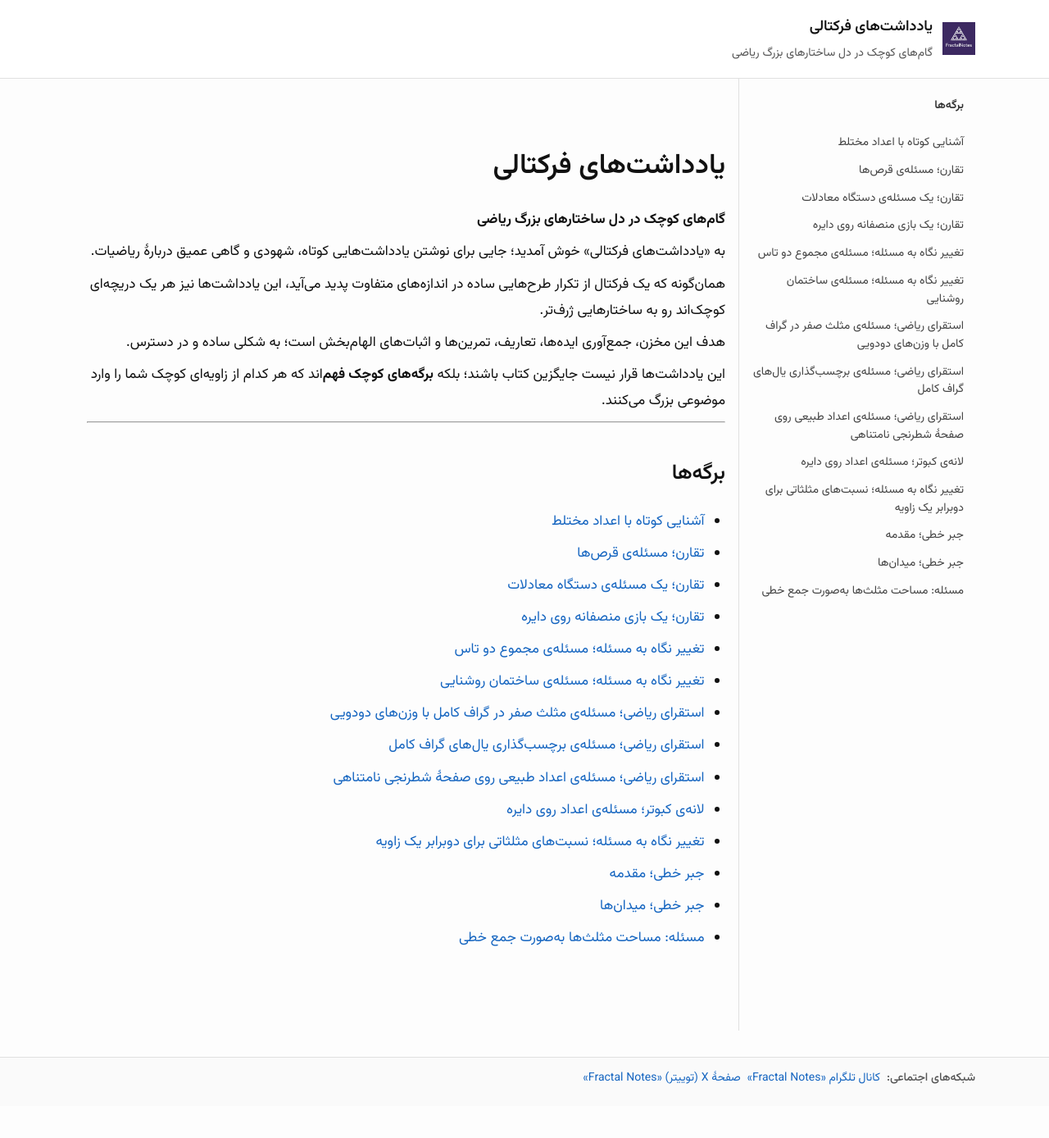
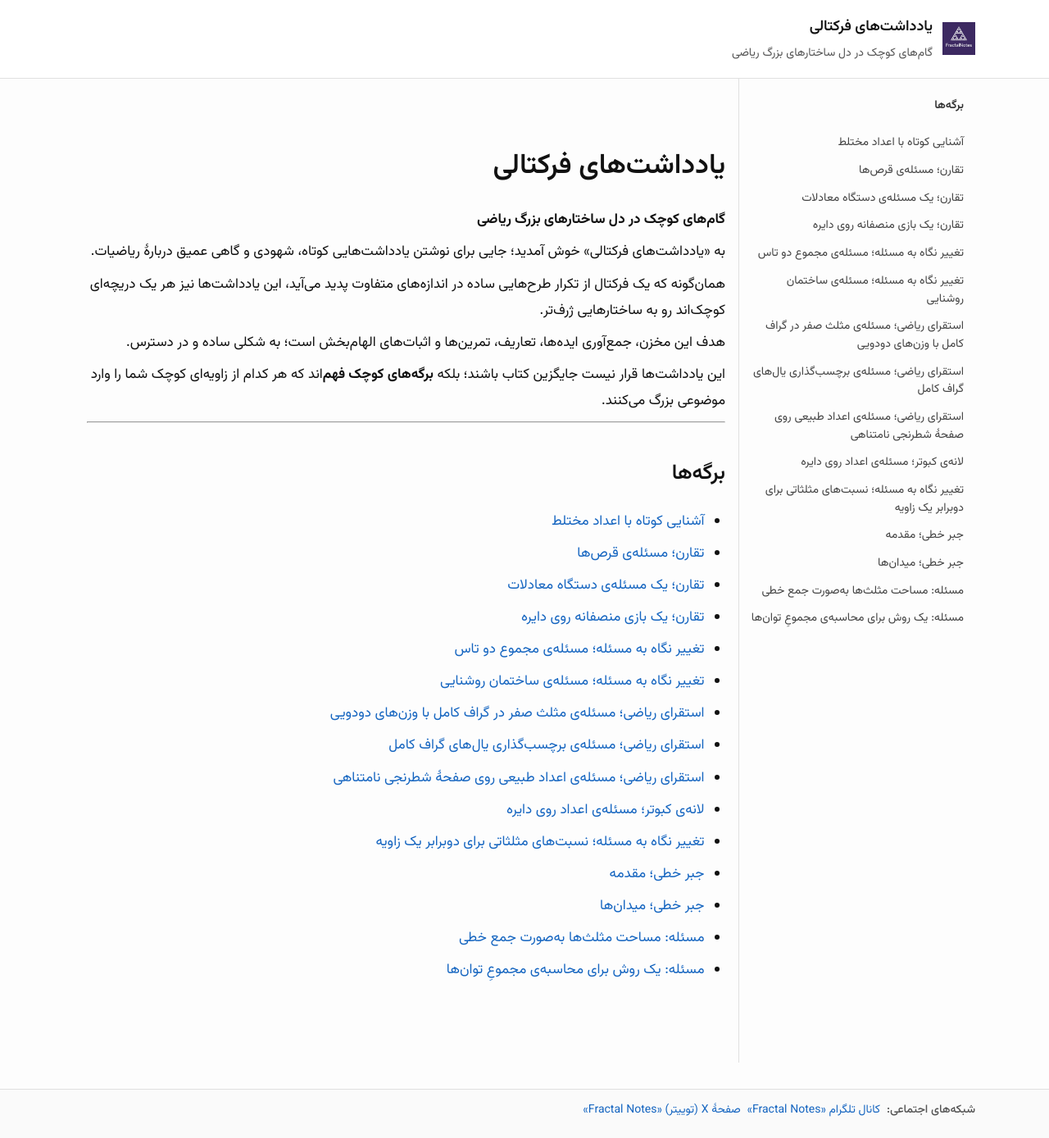
Before and after one commit to pooyarezaie/Fractal-Notes, a Jekyll site: the page built from index.md, in a window 1280 px wide and 1388 px high. Shown: the whole window at 82% size. Built offline with Jekyll 4.4.1, drawn with Linux system fonts in a browser that asks for light colours.

Commit message:
Update index of the site

```diff
--- a/_data/site_index.yml
+++ b/_data/site_index.yml
@@ -27,3 +27,5 @@
   path: "linear-algebra/fields-introduction"
 - title: "مسئله: مساحت مثلث‌ها به‌صورت جمع خطی"
   path: "problems/triangle-area-linear-sum"
+- title: "مسئله: یک روش برای محاسبه‌ی مجموعِ توان‌ها"
+  path: "problems/sum_of_power_1"
```
